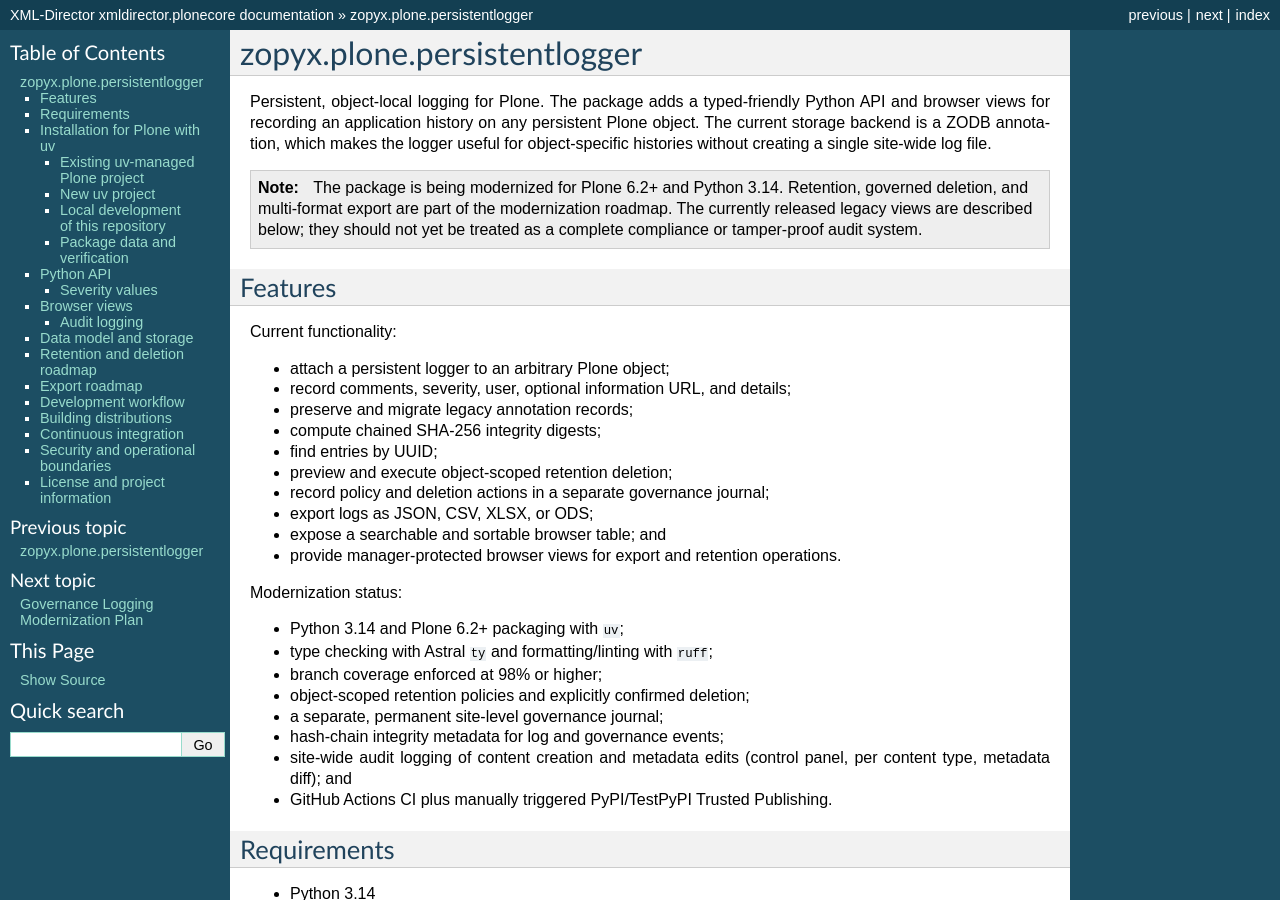
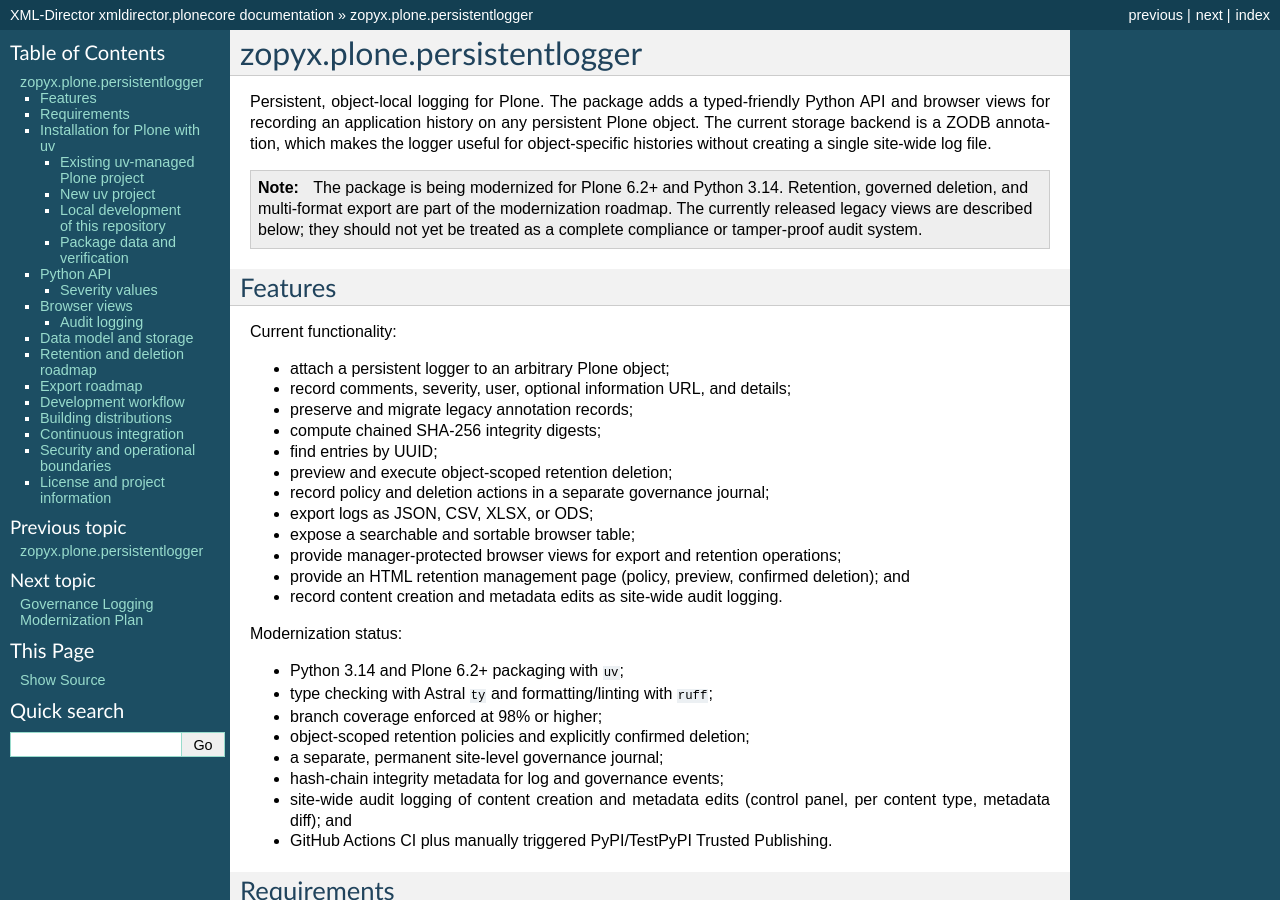
Before and after one commit to zopyx/zopyx.plone.persistentlogger, a Sphinx documentation site: the page built from docs/source/README.rst, in a window 1280 px wide and 900 px high. Built offline with Sphinx 7.4.7, drawn with Linux system fonts in a browser that asks for light colours; some of the changed text lies outside the part shown.

Commit message:
docs: document retention GUI and audit logging control panel views

```diff
--- a/docs/source/README.rst
+++ b/docs/source/README.rst
@@ -28,8 +28,11 @@ Current functionality:
 * preview and execute object-scoped retention deletion;
 * record policy and deletion actions in a separate governance journal;
 * export logs as JSON, CSV, XLSX, or ODS;
-* expose a searchable and sortable browser table; and
-* provide manager-protected browser views for export and retention operations.
+* expose a searchable and sortable browser table;
+* provide manager-protected browser views for export and retention operations;
+* provide an HTML retention management page (policy, preview, confirmed
+  deletion); and
+* record content creation and metadata edits as site-wide audit logging.
 
 Modernization status:
 
@@ -240,6 +243,14 @@ For an object at ``http://host/path/to/object`` the current views are:
 ``@@persistent-log-retention-delete``
     Führt eine bestätigte, CSRF-geschützte Löschung per POST aus.
 
+``@@persistent-log-retention``
+    HTML management page for the retention workflow: edit the retention
+    policy, generate a deletion preview, and confirm deletion with a
+    reason. Manager-only.
+
+``@@audit-logging-settings``
+    Control panel view for the site-wide audit logging settings.
+
 ``@@logger-demo``
     Entwicklungs-/Demo-Datengenerator, verfügbar über den Demo-Browser-Layer.
 
```
